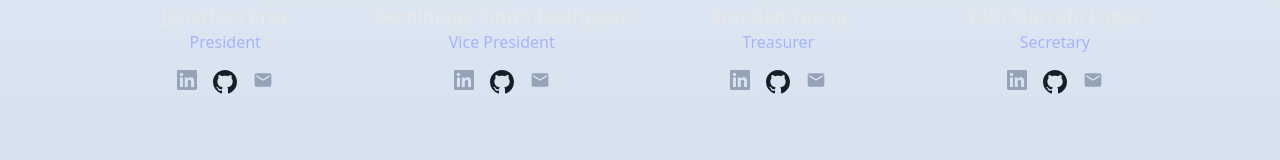
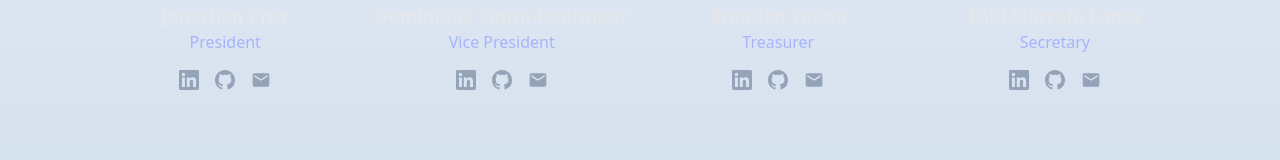
Before and after one commit to rit-sse/WebsiteTheSSEquel, a Next.js app in the folder next/: page /about/leadership in a window 1280 px wide. Shown: the part 478-638 px from the top of the page. Built offline with nearby package versions, Linux system fonts and the light colour scheme.

Commit message:
Change GitHub icon default size

```diff
--- a/next/components/common/Icons.tsx
+++ b/next/components/common/Icons.tsx
@@ -86,7 +86,7 @@ export const StarIcon = () => (
 
 export const GitHub = () => (
     <svg
-        className="w-6 h-6 fill-base-content"
+        className="w-5 h-5 fill-slate-400"
         aria-hidden="true"
         viewBox="0 0 16 16"
         data-view-component="true"
```
